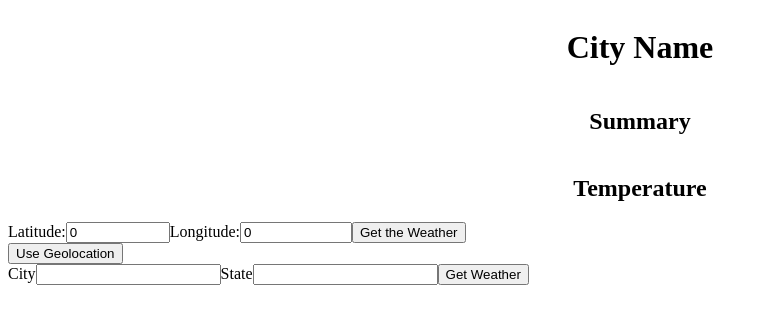
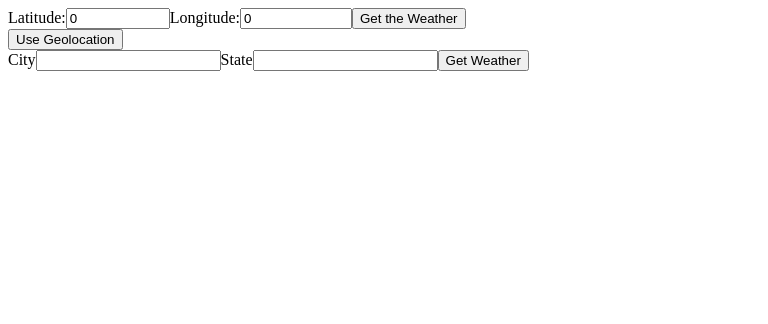
Before and after one commit to CodySelman/weather-app, a React (Create React App) app in the folder client/: page / in a window 1280 px wide. Shown: the top 324 px of the page, without its empty margins (0-768 px from the left). Built offline with nearby package versions, Linux system fonts and the light colour scheme.

Commit message:
Changed summary and temperature headings to reflect current data pulled from hourlyWeather in state.

```diff
--- a/client/src/App.js
+++ b/client/src/App.js
@@ -115,14 +115,6 @@ class App extends Component {
     )
     return (
       <div className='App-container'>
-        <div className='App--header-container'>
-          <h1 className='App--header-text'>City Name</h1>
-          <h2 className='App--header-text'>Summary</h2>
-          <h2 className='App--header-text'>Temperature</h2>
-        </div>
-
-
-
         {this.state.error ? <h1>{this.state.error}</h1> : ""}
         {isEmptyObject(this.state.hourlyWeather) ? (
           <FormHandler
@@ -140,6 +132,12 @@ class App extends Component {
           />
         ) : (
             <div>
+              <div className='App--header-container'>
+                <h1 className='App--header-text'>{this.state.city}</h1>
+                <h2 className='App--header-text'>{this.state.hourlyWeather[0].summary}</h2>
+                <h2 className='App--header-text'>{this.state.hourlyWeather[0].temperature.toFixed(0)}&deg;F</h2>
+              </div>
+
               <button onClick={this.changeLocation}>Change Location</button>
               <div className='flex'>
                 {HourlyGrid}
--- a/client/src/GeolocationForm.js
+++ b/client/src/GeolocationForm.js
@@ -3,7 +3,7 @@ import PropTypes from 'prop-types';
 
 const GeolocationForm = props => {
     return (
-        <button onClick={props.geolocation}>Use Geolocation</button>
+            <button onClick={props.geolocation}>Use Geolocation</button>
     )
 }
 
```
